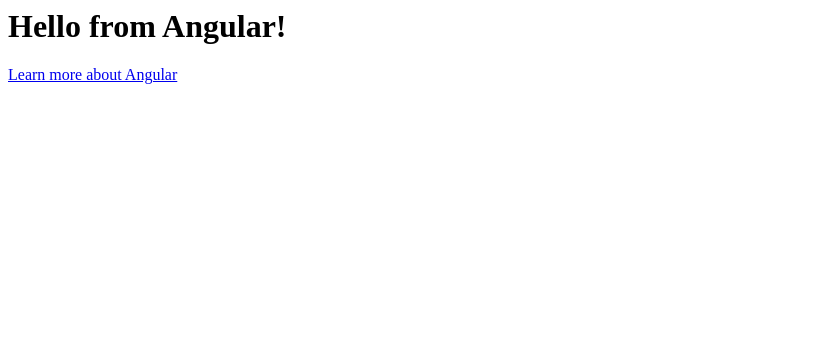
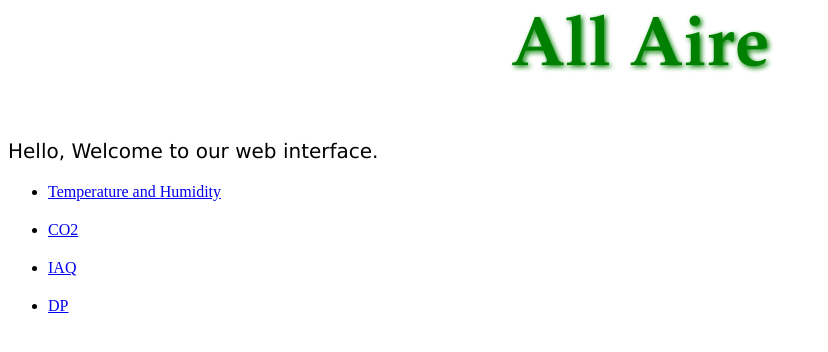
Before and after one commit to ggonza31/AllAire, an Angular app: page / in a window 1280 px wide. Shown: the top 352 px of the page, without its empty margins (0-828 px from the left). Built offline with nearby package versions, Linux system fonts and the light colour scheme.

Commit message:
3 files modified

```diff
--- a/src/global_styles.css
+++ b/src/global_styles.css
@@ -1 +1,22 @@
 /* Add application styles & imports to this file! */
+
+style {
+  list-style-type: circle;
+}
+
+h1 {
+  text-align: center;
+  font-size: 70px;
+  font-family: Garamond;
+  color: green;
+  text-shadow: 2px 2px 5px green;
+}
+
+p{
+  font-family: verdana;
+  font-size: 20px;
+}
+
+body{
+
+}
--- a/src/index.html
+++ b/src/index.html
@@ -4,5 +4,13 @@
   </head>
   <body>
     <my-app>Loading...</my-app>
+    <p>Hello, Welcome to our web interface.</p>
+
+    <ul class="a">
+      <li><a target="_blank" href="tryit.asp?filename=trycss_text">Temperature and Humidity</a></p></li>
+      <li><a target="_blank" href="tryit.asp?filename=trycss_text">CO2</a></p></li>
+      <li><a target="_blank" href="tryit.asp?filename=trycss_text">IAQ</a></p></li>
+      <li><a target="_blank" href="tryit.asp?filename=trycss_text">DP</a></p></li>
+    </ul>
   </body>
 </html>
--- a/src/main.ts
+++ b/src/main.ts
@@ -8,14 +8,11 @@
   standalone: true,
   imports: [CommonModule],
   template: `
-    <h1>Hello from {{name}}!</h1>
-    <a target="_blank" href="https://angular.io/start">
-      Learn more about Angular
-    </a>
+    <h1>{{name}}</h1>
   `,
 })
 export class App {
-  name = 'Angular';
+  name = 'All Aire';
 }
 
 bootstrapApplication(App);
```
